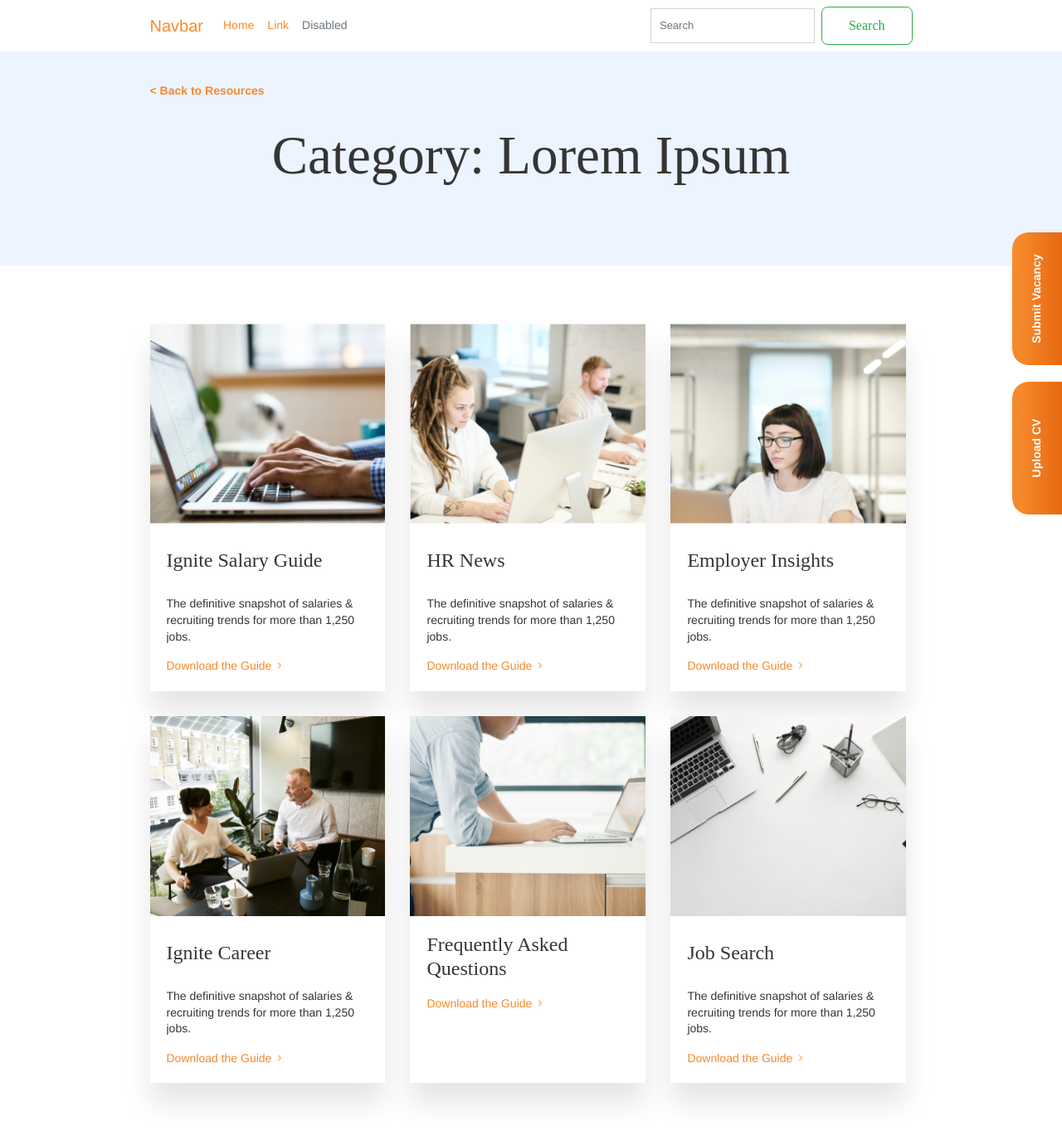
After one commit to dgadigital/Ignite, a PHP site: page /taxonomy.html in a window 1280 px wide. The commit adds this page. Shown: the whole page at 83% size. Run offline with PHP 8.4, Linux system fonts and the light colour scheme; style sheets or scripts are compiled from the project's sources; some web fonts are replaced.

```diff
--- a/src/investors.html
+++ b/src/investors.html
@@ -105,7 +105,7 @@
       </div>
     </section>
 
-    <section class="two-column-text-image without-title without-button">
+    <section class="two-column-text-image without-title without-button equal-width">
         <div class="container">
             <div class="image-wrapper">
                 <img src="./assets/images/Stay_Informed-img.png" alt="Stay Informed">
--- a/src/styles/sections/_two-column-text-image.scss
+++ b/src/styles/sections/_two-column-text-image.scss
@@ -42,4 +42,16 @@
             flex-direction: row-reverse;
         }
     }
+    &.equal-width{
+        .container{
+            &>div{
+                &:first-child{
+                    flex-basis: 47.5%;
+                }
+                &:last-child{
+                    flex-basis: 47.5%;
+                }
+            }
+        }
+    }
 }
--- /dev/null
+++ b/src/taxonomy.html
@@ -0,0 +1,179 @@
+<!DOCTYPE html>
+<html lang="en">
+
+<head>
+  <meta charset="utf-8">
+  <meta http-equiv="X-UA-Compatible" content="IE=edge">
+  <meta name="viewport" content="width=device-width, initial-scale=1, maximum-scale=1" />
+  <meta name="description" content="">
+  <meta name="author" content="">
+  <meta name="format-detection" content="telephone=no">
+
+  <title>Modular Gulp Template</title>
+
+  <link rel="icon" href="./assets/images/favicon.ico">
+  <link rel="stylesheet" type="text/css" href="./styles/main.min.css">
+  <link rel="stylesheet" type="text/css" href="./styles/slick.css">
+  <link rel="stylesheet" type="text/css" href="./styles/slick.css">
+
+  <!--[if lte IE 9]>
+    <link href="stylesheets/non-responsive.css" rel="stylesheet" />
+  <![endif]-->
+
+  <!-- HTML5 shim and Respond.js for IE8 support of HTML5 elements and media queries -->
+  <!--[if lt IE 9]>
+      <script src="https://oss.maxcdn.com/html5shiv/3.7.2/html5shiv.min.js"></script>
+      <script src="https://oss.maxcdn.com/respond/1.4.2/respond.min.js"></script>
+  <![endif]-->
+</head>
+
+<body>
+  <!--[if lt IE 9]>
+    <div id="browser-notification" class="alert alert-danger">
+      <div class="container">
+        We are sorry but it looks like your <a href="http://www.whatbrowser.org/intl/en_us/" target=_blank>browser</a> doesn't support our website features. In order to get the full experience please download a new version of <a title="Download Chrome" href="http://www.google.com/chrome/" target=_blank>Chrome</a>, <a title="Download Safari" href="http://www.apple.com/safari/download/" target=_blank>Safari</a>, <a title="Download Firefox" href="http://www.mozilla.com/firefox/" target=_blank>Firefox</a>, or <a title="Download Internet Explorer" href="http://www.microsoft.com/windows/internet-explorer/default.aspx" target=_blank>Internet Explorer</a>.
+      </div>
+    </div>
+  <![endif]-->
+  <div class="sticky-side-widgets">
+    <a href="" class="widget">Upload CV</a>
+    <a href="" class="widget">Submit Vacancy</a>
+  </div>
+
+  <header>
+    <nav class="navbar navbar-expand-md">
+      <div class="container">
+        <a href="#" class="navbar-brand">Navbar</a>
+        <button class="navbar-toggler navbar-toggler-right" type="button" data-toggle="collapse" data-target="#navbarSupportedContent"
+          aria-controls="navbarSupportedContent" aria-expanded="false" aria-label="Toggle navigation">
+          <span class="icon-bar"></span>
+          <span class="icon-bar"></span>
+          <span class="icon-bar"></span>
+        </button>
+        <div class="collapse navbar-collapse" id="navbarSupportedContent">
+          <ul class="navbar-nav mr-auto">
+            <li class="nav-item active">
+              <a href="#" class="nav-link">Home
+                <span class="sr-only">(current)</span>
+              </a>
+            </li>
+            <li class="nav-item">
+              <a href="#" class="nav-link">Link</a>
+            </li>
+            <li class="nav-item">
+              <a href="#" class="nav-link disabled">Disabled</a>
+            </li>
+          </ul>
+          <form class="form-inline my-2 my-lg-0">
+            <input class="form-control mr-sm-2" type="text" placeholder="Search">
+            <button class="btn btn-outline-success my-2 my-sm-0" type="submit">Search</button>
+          </form>
+        </div>
+      </div>
+    </nav>
+  </header>
+
+  <main>
+
+    <section class="single-post-banner blue-bg">
+      <div class="container">
+        <div class="breadcrumbs"><a href=""><  Back to Resources</a></div>
+        <div class="title">
+          <h1>Category: Lorem Ipsum</h1>
+        </div>
+      </div>
+    </section>
+
+    <section class="three-column-card">
+        <div class="container card-container">
+          <div class="card-column box-shadow">
+            <div class="image-wrapper">
+              <img src="./assets/images/advice-insight-card1.png" alt="Card Column">
+            </div>
+            <div class="content-wrapper">
+              <div class="title-wrapper">
+                <h4>Ignite Salary Guide</h4>
+              </div>
+              <p>The definitive snapshot of salaries & recruiting trends for more than 1,250 jobs.</p>
+              <a href="/" class="link-arrow">Download the Guide</a>
+            </div>
+          </div>
+          <div class="card-column box-shadow">
+            <div class="image-wrapper">
+              <img src="./assets/images/advice-insight-card2.png" alt="Card Column">
+            </div>
+            <div class="content-wrapper">
+              <div class="title-wrapper">
+                <h4>HR News</h4>
+              </div>
+              <p>The definitive snapshot of salaries & recruiting trends for more than 1,250 jobs.</p>
+              <a href="/" class="link-arrow">Download the Guide</a>
+            </div>
+          </div>
+          <div class="card-column box-shadow">
+            <div class="image-wrapper">
+              <img src="./assets/images/advice-insight-card3.png" alt="Card Column">
+            </div>
+            <div class="content-wrapper">
+              <div class="title-wrapper">
+                <h4>Employer Insights</h4>
+              </div>
+              <p>The definitive snapshot of salaries & recruiting trends for more than 1,250 jobs.</p>
+              <a href="/" class="link-arrow">Download the Guide</a>
+            </div>
+          </div>
+          <div class="card-column box-shadow">
+            <div class="image-wrapper">
+              <img src="./assets/images/advice-insight-card4.png" alt="Card Column">
+            </div>
+            <div class="content-wrapper">
+              <div class="title-wrapper">
+                <h4>Ignite Career</h4>
+              </div>
+              <p>The definitive snapshot of salaries & recruiting trends for more than 1,250 jobs.</p>
+              <a href="/" class="link-arrow">Download the Guide</a>
+            </div>
+          </div>
+          <div class="card-column box-shadow">
+            <div class="image-wrapper">
+              <img src="./assets/images/advice-insight-card5.png" alt="Card Column">
+            </div>
+            <div class="content-wrapper">
+              <div class="title-wrapper">
+                <h4>Frequently Asked Questions</h4>
+              </div>
+              <a href="/" class="link-arrow">Download the Guide</a>
+            </div>
+          </div>
+          <div class="card-column box-shadow">
+            <div class="image-wrapper">
+              <img src="./assets/images/advice-insight-card6.png" alt="Card Column">
+            </div>
+            <div class="content-wrapper">
+              <div class="title-wrapper">
+                <h4>Job Search</h4>
+              </div>
+              <p>The definitive snapshot of salaries & recruiting trends for more than 1,250 jobs.</p>
+              <a href="/" class="link-arrow">Download the Guide</a>
+            </div>
+          </div>
+        </div>
+    </section>
+
+  </main>
+
+  <!-- build:js scripts/about.min.js -->
+  <script src="./scripts/vendors/jquery.min.js"></script>
+  <script src="./scripts/vendors/popper.min.js"></script>
+  <script src="./scripts/vendors/bootstrap.min.js"></script>
+  <script src="./scripts/vendors/slick.min.js"></script>
+  <script src="./scripts/vendors/swiper.min.js"></script>
+  <script src="./scripts/core/base.js"></script>
+  <script src="./scripts/modules/theme-module.js"></script>
+  <script src="./scripts/bootstrapper.js"></script>
+  <script type="text/javascript" src="./scripts/vendors/select2.min.js"></script>
+  <!-- endbuild -->
+
+</body>
+
+</html>
```
